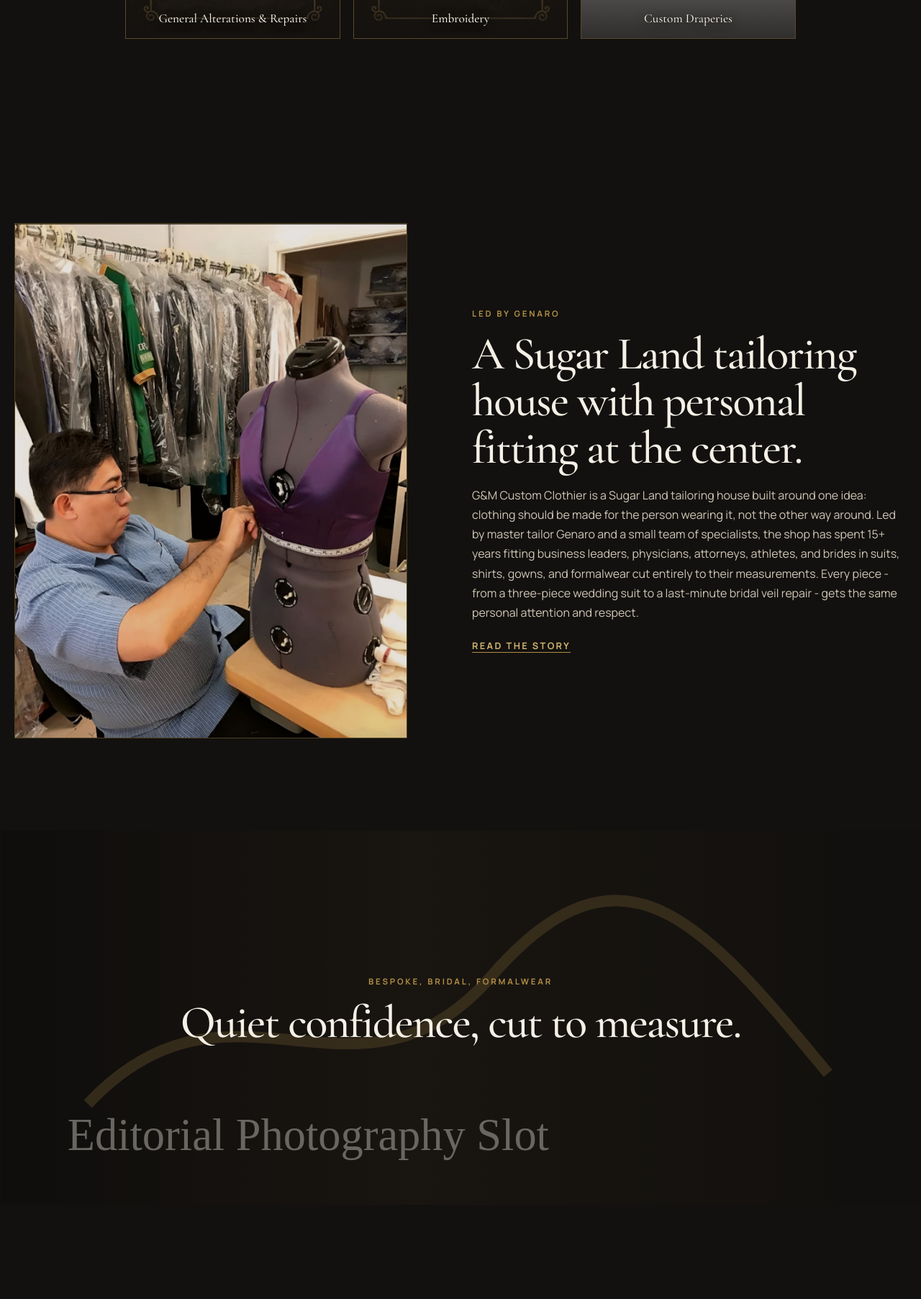
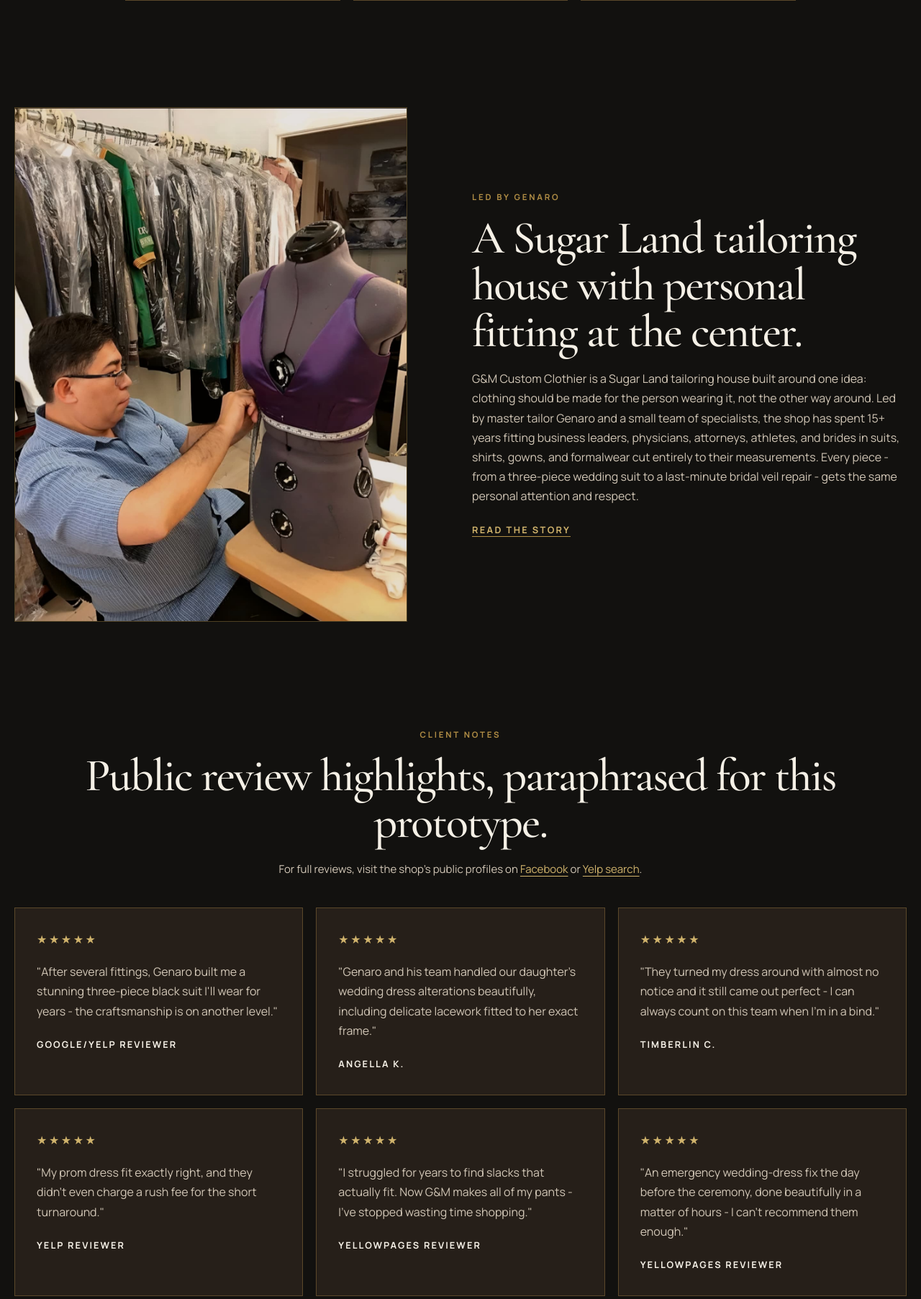
Before and after one commit to MustafaKhan-007/GMCustomClothier, a Flask app: page / in a window 1280 px wide. Shown: the part 1795-3600 px from the top of the page at 72% size. Run offline with Flask 3, Linux system fonts and the light colour scheme; grey boxes are pictures that could not be loaded.

Commit message:
Tighten homepage section rhythm
Co-authored-by: Cursor <cursoragent@cursor.com>

```diff
--- a/static/css/style.css
+++ b/static/css/style.css
@@ -270,9 +270,22 @@ p { margin: 0 0 18px; color: var(--muted); }
   padding: clamp(80px, 10vw, 140px) 0;
 }
 
+.home-section {
+  padding-top: clamp(56px, 6.5vw, 92px);
+  padding-bottom: clamp(56px, 6.5vw, 92px);
+}
+
+.home-section + .home-section {
+  padding-top: clamp(42px, 5vw, 72px);
+}
+
 .section__intro {
   max-width: 820px;
   margin-bottom: 48px;
+}
+
+.home-section .section__intro {
+  margin-bottom: clamp(28px, 4vw, 40px);
 }
 
 .section--craft {
@@ -354,37 +367,6 @@ p { margin: 0 0 18px; color: var(--muted); }
   min-height: 580px;
   object-fit: cover;
   border: 1px solid var(--line);
-}
-
-.editorial-break {
-  min-height: 520px;
-  position: relative;
-  display: grid;
-  place-items: center;
-  overflow: hidden;
-  text-align: center;
-}
-
-.editorial-break img {
-  position: absolute;
-  inset: 0;
-  width: 100%;
-  height: 100%;
-  object-fit: cover;
-  opacity: .7;
-}
-
-.editorial-break::after {
-  content: "";
-  position: absolute;
-  inset: 0;
-  background: rgba(18, 17, 15, .45);
-}
-
-.editorial-break div {
-  position: relative;
-  z-index: 1;
-  width: var(--container);
 }
 
 .reviews-section {
@@ -672,6 +654,8 @@ textarea { resize: vertical; }
   .press-strip, .location-band, .page-hero--image, .review-summary, .review-grid, .contact-layout, .footer__grid, .process__grid { grid-template-columns: 1fr; }
   .testimonial-grid { grid-template-columns: 1fr; }
   .section { padding: 72px 0; }
+  .home-section { padding-top: 46px; padding-bottom: 46px; }
+  .home-section + .home-section { padding-top: 34px; }
   .page-hero { min-height: 460px; padding-top: 130px; }
   .page-hero--compact { min-height: auto; padding-top: 118px; padding-bottom: 22px; }
   .page-hero--compact + .section { padding-top: 24px; }
--- a/templates/index.html
+++ b/templates/index.html
@@ -18,7 +18,7 @@
   <span><strong>Riverbend South</strong><small>Sugar Land atelier</small></span>
 </section>
 
-<section class="section section--craft">
+<section class="section section--craft home-section">
   <div class="section__intro reveal">
     <p class="eyebrow">Our Craft</p>
     <h2>Precise work for garments that fit the person, not the hanger.</h2>
@@ -33,7 +33,7 @@
   </div>
 </section>
 
-<section class="split-section section">
+<section class="split-section section home-section">
   <div class="split-section__media reveal">
     <img src="{{ image_path('tailor-portrait-genaro.jpeg') }}" alt="Master tailor Genaro at G&M Custom Clothier" loading="lazy">
   </div>
@@ -45,15 +45,7 @@
   </div>
 </section>
 
-<section class="editorial-break">
-  <img src="{{ image_path('editorial-break.svg') }}" alt="Full-width editorial tailoring scene placeholder" loading="lazy">
-  <div>
-    <p class="eyebrow">Bespoke, bridal, formalwear</p>
-    <h2>Quiet confidence, cut to measure.</h2>
-  </div>
-</section>
-
-<section class="section reviews-section">
+<section class="section reviews-section home-section">
   <div class="section__intro reveal">
     <p class="eyebrow">Client Notes</p>
     <h2>Public review highlights, paraphrased for this prototype.</h2>
@@ -70,7 +62,7 @@
   </div>
 </section>
 
-<section class="section location-band">
+<section class="section location-band home-section">
   <div class="location-band__copy reveal">
     <p class="eyebrow">Visit the Shop</p>
     <h2>{{ business.address.neighborhood }}, Sugar Land</h2>
```
